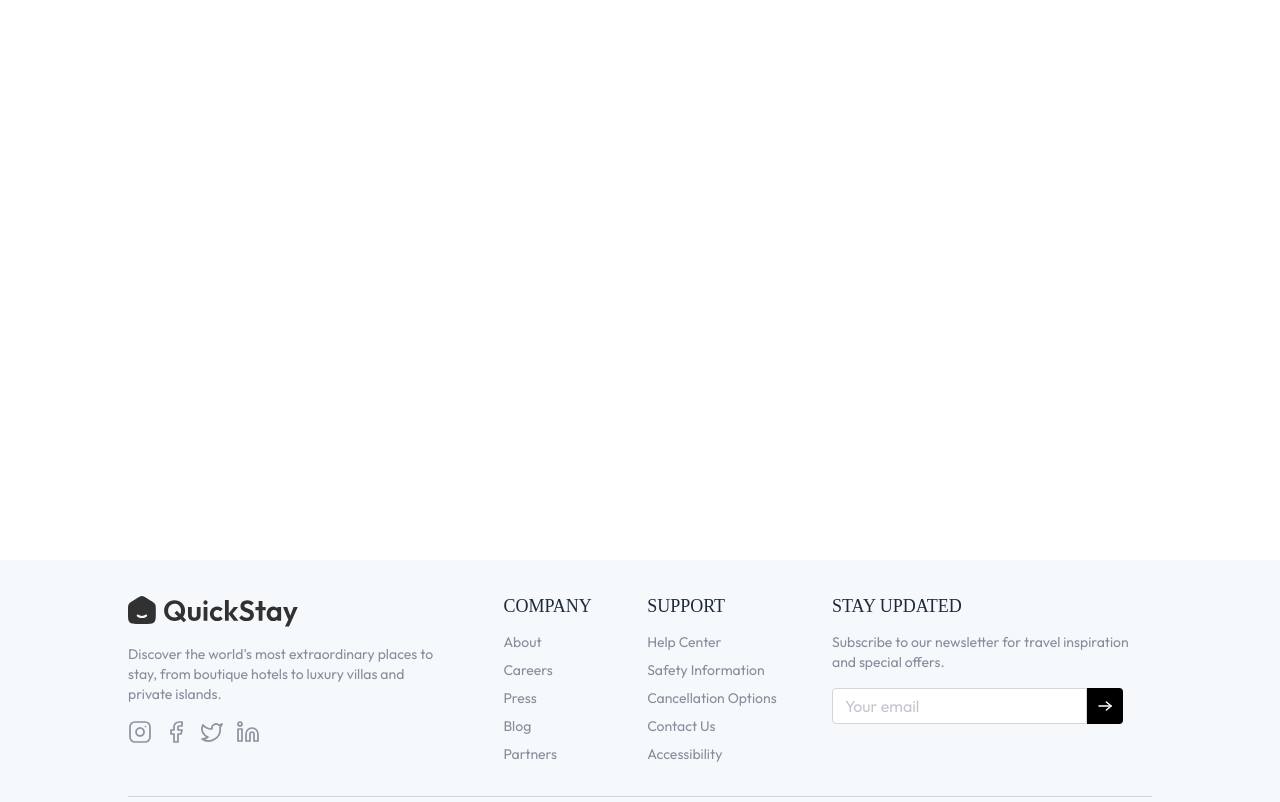
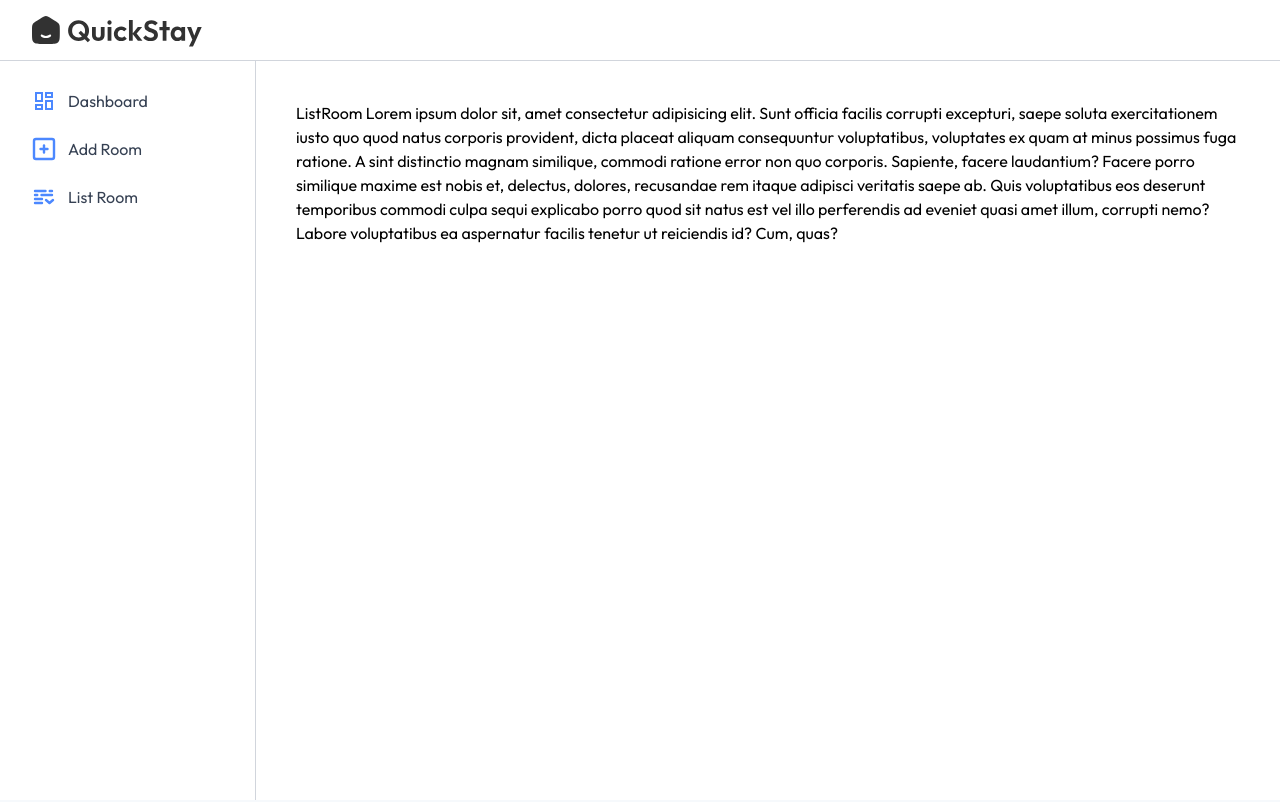
Before and after one commit to ps-sifat/Hotel-Booking-App, a React (Vite) app in the folder Clint/: page /owner/list-room in a window 1280 px wide. Shown: the top 802 px of the page. Built offline with nearby package versions, Linux system fonts and the light colour scheme; a web font is replaced by a local one.

Commit message:
slideBar addRoom Dashboard Layout ListRoom

```diff
--- a/Clint/src/App.jsx
+++ b/Clint/src/App.jsx
@@ -7,6 +7,10 @@
 import RoomDetails from "./Pages/RoomDetails";
 import MyBooking from "./Pages/MyBooking";
 import HotelReg from "./Components/HotelReg";
+import Layout from "./Pages/HotelOwner/Layout";
+import DashBoard from "./Pages/HotelOwner/DashBoard";
+import AddRoom from "./Pages/HotelOwner/AddRoom";
+import ListRoom from "./Pages/HotelOwner/ListRoom";
 
 const App = () => {
   const isOwnerPath = useLocation().pathname.includes("owner");
@@ -14,13 +18,18 @@
   return (
     <div>
       {!isOwnerPath && <Navbar />}
+      {false && <HotelReg />}
       <div className="min-h-[70vh]">
         <Routes>
           <Route path="/" element={<Home />} />
           <Route path="/rooms" element={<AllRooms />} />
           <Route path="/rooms/:id" element={<RoomDetails />} />
           <Route path="/my-bookings" element={<MyBooking />} />
-          <Route path="/reg" element={<HotelReg />} />
+          <Route path="/owner" element={<Layout />}>
+            <Route index element={<DashBoard />} />
+            <Route path="add-room" element={<AddRoom />} />
+            <Route path="list-room" element={<ListRoom />} />
+          </Route>
         </Routes>
       </div>
       <Footer />
--- /dev/null
+++ b/Clint/src/Components/HotelOwner/Navbar.jsx
@@ -0,0 +1,18 @@
+import React from "react";
+import { Link } from "react-router-dom";
+import { assets } from "../../assets/assets";
+import { UserButton } from "@clerk/clerk-react";
+
+const Navbar = () => {
+  return (
+    <div className="flex items-center justify-between px-4 md:px-8 border-b border-gray-300 py-3 bg-white transition-all duration-300">
+      <Link to="/">
+        <img src={assets.logo} alt="logo" className="h-9 invert opacity-80" />
+
+      </Link>
+      <UserButton />
+    </div>
+  );
+};
+
+export default Navbar;
--- /dev/null
+++ b/Clint/src/Components/HotelOwner/SideBar.jsx
@@ -0,0 +1,37 @@
+import React from "react";
+import { assets } from "../../assets/assets";
+import { NavLink } from "react-router-dom";
+
+const SideBar = () => {
+  const sidebarLinks = [
+    { name: "Dashboard", path: "/owner", icon: assets.dashboardIcon },
+    { name: "Add Room", path: "/owern/add-room", icon: assets.addIcon },
+    { name: "List Room", path: "/owern/list-room", icon: assets.listIcon },
+  ];
+
+  return (
+    <>
+      <div className="w-16 md:w-64 border-r h-full text-base border-gray-300 pt-4 flex flex-col transition-all duration-300">
+        {sidebarLinks.map((item, index) => (
+          <NavLink
+            to={item.path}
+            key={index}
+            end="/owner"
+            className={({ isActive }) =>
+              `flex items-center py-3 px-4 md:px-8 gap-3 ${
+                isActive
+                  ? "border-r-4 md:border-r-[6px] bg-blue-600/10 border-blue-600 text-blue-600 "
+                  : "hover:bg-gray-200/90 border-white text-gray-700"
+              }`
+            }
+          >
+            <img src={item.icon} alt={item.name} className="min-h-6 min-w-6" />
+            <p className="md:block hidden text-center ">{item.name}</p>
+          </NavLink>
+        ))}
+      </div>
+    </>
+  );
+};
+
+export default SideBar;
--- a/Clint/src/Components/HotelReg.jsx
+++ b/Clint/src/Components/HotelReg.jsx
@@ -1,5 +1,5 @@
 import React from "react";
-import { assets } from "../assets/assets";
+import { assets, cities } from "../assets/assets";
 
 const HotelReg = () => {
   return (
@@ -25,20 +25,71 @@
           <h2 className="text-2xl font-semibold text-center mb-6">
             Register Your Hotel
           </h2>
+          {/* hotel name  */}
 
-          {/* Optional: You can add form inputs here */}
-          {/* Example:
-          <input
-            type="text"
-            placeholder="Hotel Name"
-            className="w-full px-4 py-2 mb-4 border rounded-md"
-          />
+          <div className="w-full mt-4">
+            <label htmlFor="name" className="font-medium text-gray-500">
+              Hotel Name
+            </label>
+            <input
+              type="text"
+              id="name"
+              placeholder="Type here"
+              className="border border-gray-200 rounded w-full px-3 py-2.5 mt-1 outline-indigo-500 font-light"
+              required
+            />
+          </div>
+          {/* phone  */}
+          <div className="w-full mt-4">
+            <label htmlFor="address" className="font-medium text-gray-500">
+              Phone
+            </label>
+            <input
+              id="contact"
+              type="text"
+              placeholder="Type here"
+              className="border border-gray-200 rounded w-full px-3 py-2.5 mt-1 outline-indigo-500 font-light"
+              required
+            />
+          </div>
+          {/* address   */}
+          <div className="w-full mt-4">
+            <label htmlFor="address" className="font-medium text-gray-500">
+              Address
+            </label>
+            <input
+              id="address"
+              type="text"
+              placeholder="Type here"
+              className="border border-gray-200 rounded w-full px-3 py-2.5 mt-1 outline-indigo-500 font-light"
+              required
+            />
+          </div>
+          {/* drop down city */}
+          <div className="w-full mt-4 max-w-60 mr-auto">
+            <label htmlFor="city" className="font-medium text-gray-500">
+              City
+            </label>
+            <select
+              className="border border-gray-200 rounded w-full px-3 py-2.5 mt-1 outline-indigo-500 font-light"
+              name="city"
+              id="city"
+              required
+            >
+              <option value="">Select City</option>
+              {cities.map((city) => (
+                <option value={city} key={city}>
+                  {city}
+                </option>
+              ))}
+            </select>
+          </div>
           <button
-            type="submit"
-            className="bg-blue-500 text-white px-6 py-2 rounded-md"
+            className="bg-indigo-500 hover:bg-indigo-700  text-white mr-auto py-2 transition-all ease-in-out
+          rounded cursor-pointer mt-6 px-6"
           >
-            Submit
-          </button> */}
+            Register
+          </button>
         </div>
       </form>
     </div>
--- /dev/null
+++ b/Clint/src/Pages/HotelOwner/AddRoom.jsx
@@ -0,0 +1,9 @@
+import React from 'react'
+
+const AddRoom = () => {
+  return (
+    <div>AddRoom</div>
+  )
+}
+
+export default AddRoom
--- /dev/null
+++ b/Clint/src/Pages/HotelOwner/DashBoard.jsx
@@ -0,0 +1,40 @@
+import React, { useState } from "react";
+import Title from "../../Components/Title";
+import { assets, dashboardDummyData } from "../../assets/assets";
+
+const DashBoard = () => {
+  const [dashbordData, setDashbordData] = useState(dashboardDummyData);
+
+  return (
+    <>
+      <div>
+        <Title
+          align="left"
+          font="outfit"
+          title="Dashboard"
+          subtitle="Monitor your room listings, track bookings and analyze revenue-all in one place. stay updated with real-time insights to ensure smooth opertions."
+        />
+        <div className="flex gap-4 my-8">
+          {/* total booking  */}
+          <div className="bg-primary/3 border border-primary/10 rounded flex p-4 pr-8">
+            <img
+              src={assets.totalBookingIcon}
+              alt="totalbooking"
+              className="max-sm:hidden h-10"
+            />
+            <div className="flex flex-col sm:ml-4 font-medium">
+              <p className="text-blue-500 text-lg">Total Booking</p>
+              <p className="text-neutral-400 text-base">
+                {dashbordData.totalBookings}
+              </p>
+            </div>
+          </div>
+          {/* total revenue  */}
+          <div></div>
+        </div>
+      </div>
+    </>
+  );
+};
+
+export default DashBoard;
--- /dev/null
+++ b/Clint/src/Pages/HotelOwner/Layout.jsx
@@ -0,0 +1,20 @@
+import React from "react";
+import Navbar from "../../Components/HotelOwner/Navbar";
+import SideBar from "../../Components/HotelOwner/SideBar";
+import { Outlet } from "react-router-dom";
+
+const Layout = () => {
+  return (
+    <div className="flex flex-col h-screen ">
+      <Navbar />
+      <div className="flex h-full">
+        <SideBar />
+        <div className="flex-1 p-4 pt-10 md:px-10 h-full">
+          <Outlet />
+        </div>
+      </div>
+    </div>
+  );
+};
+
+export default Layout;
--- /dev/null
+++ b/Clint/src/Pages/HotelOwner/ListRoom.jsx
@@ -0,0 +1,21 @@
+import React from "react";
+
+const ListRoom = () => {
+  return (
+    <div>
+      ListRoom Lorem ipsum dolor sit, amet consectetur adipisicing elit. Sunt
+      officia facilis corrupti excepturi, saepe soluta exercitationem iusto quo
+      quod natus corporis provident, dicta placeat aliquam consequuntur
+      voluptatibus, voluptates ex quam at minus possimus fuga ratione. A sint
+      distinctio magnam similique, commodi ratione error non quo corporis.
+      Sapiente, facere laudantium? Facere porro similique maxime est nobis et,
+      delectus, dolores, recusandae rem itaque adipisci veritatis saepe ab. Quis
+      voluptatibus eos deserunt temporibus commodi culpa sequi explicabo porro
+      quod sit natus est vel illo perferendis ad eveniet quasi amet illum,
+      corrupti nemo? Labore voluptatibus ea aspernatur facilis tenetur ut
+      reiciendis id? Cum, quas?
+    </div>
+  );
+};
+
+export default ListRoom;
```
